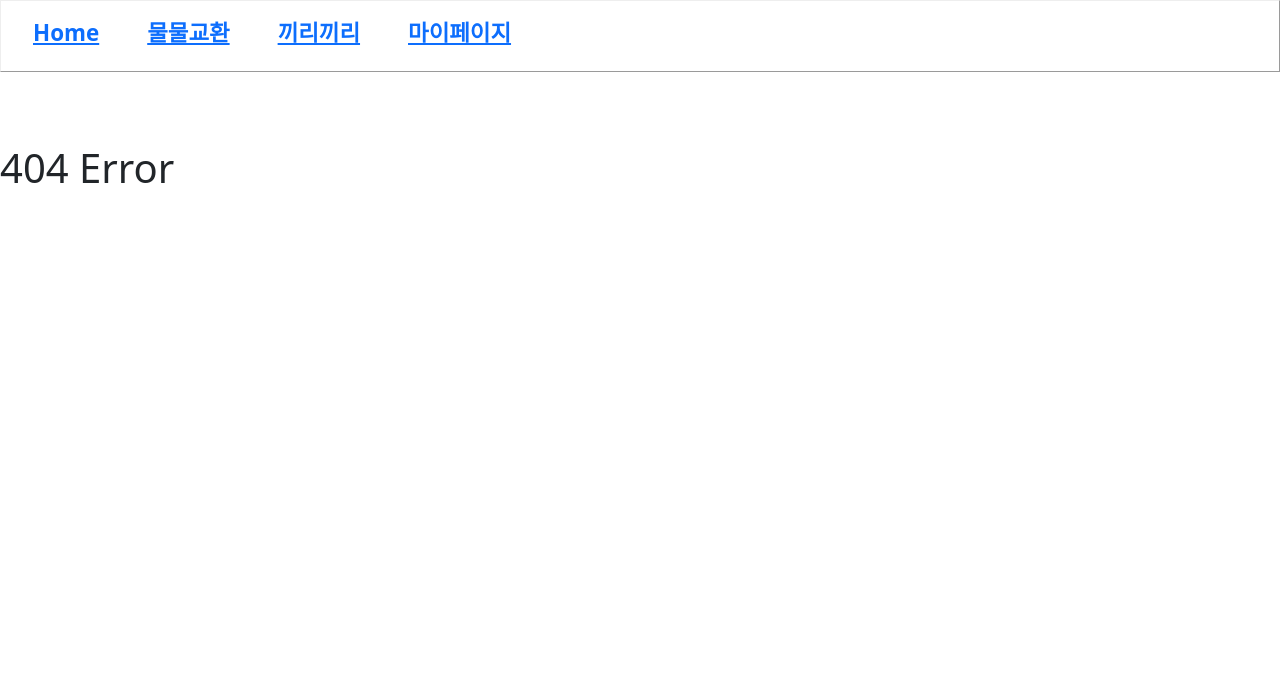
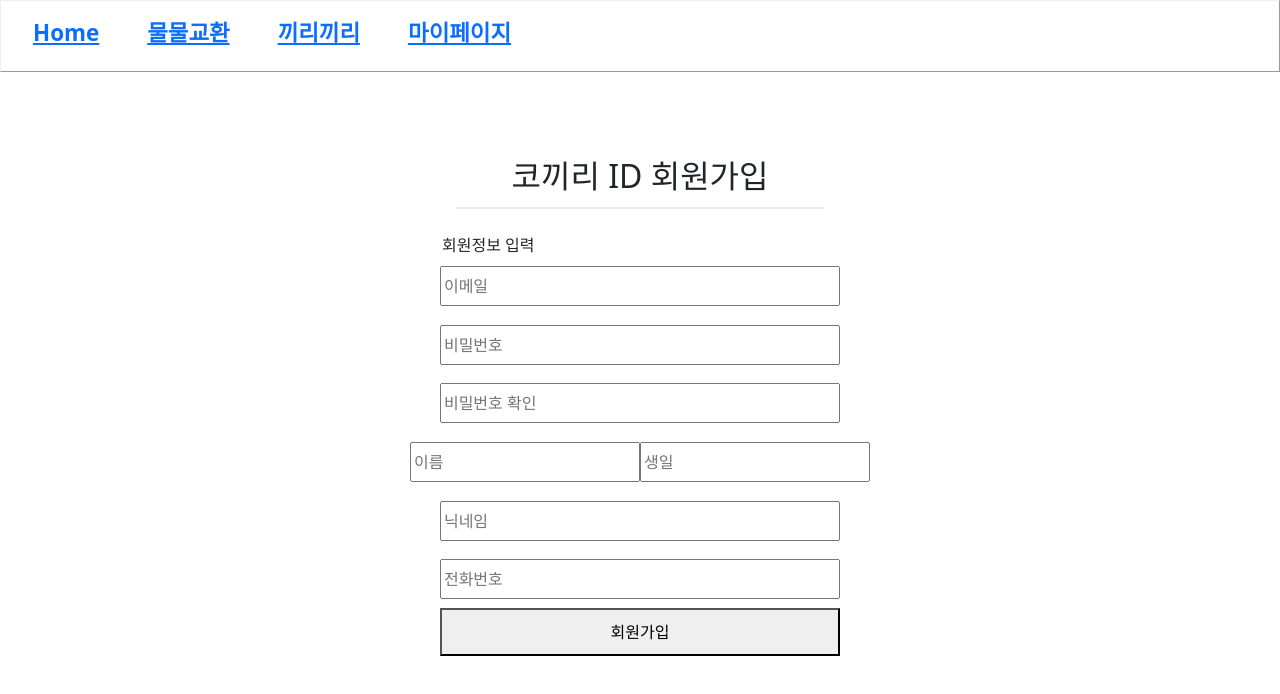
Before and after one commit to F3F-T/COKIRI, a React (Create React App) app in the folder frontend/: page /SignUp in a window 1280 px wide. Before the commit this address had no page. Shown: the top 694 px of the page. Built offline with nearby package versions, Linux system fonts and the light colour scheme.

Commit message:
[add] 회원가입 초안1

```diff
--- a/frontend/src/App.js
+++ b/frontend/src/App.js
@@ -11,6 +11,8 @@ import Nav from "./component/Nav";
 import { Navigate } from "react-router-dom";
 import NotFound from "./component/NotFound";
 import Login from "./routes/Login";
+import SignUp from "./routes/SignUp";
+
 import styles from "./styles/App.module.css";
 function App() {
     return (
@@ -23,6 +25,7 @@ function App() {
                 <Route path="/mulmultrade" element={ <MulmulTrade/>}/>
                 <Route path="/mulmultrade/mulmultrade2" element={<MulmulTrade2/>} />
                 <Route path="/login" element={<Login/>}/>
+                <Route path="/SignUp" element={<SignUp/>}/>
                 <Route path="/kirikiritrade" element={<KiriKiriTrade/>} />
                 <Route path="/mypage" element={<MyPage/>} />
             </Routes>
--- /dev/null
+++ b/frontend/src/routes/SignUp.js
@@ -0,0 +1,54 @@
+import React, {useState, useEffect, useMemo, useCallback} from 'react';
+import styles from "../styles/trade/Signup.module.css"
+import {useNavigate} from "react-router-dom";
+import Nav from 'react-bootstrap/Nav';
+import Navbar from 'react-bootstrap/Navbar';
+import myImage from "../img/cokkiriLogo.png"
+import PriceBox from "../component/trade/PriceBox";
+
+
+const SignUp = () => {
+    return (
+        <div className={styles.signup}>
+            <div className={styles.signupHeader}>
+                <div className={styles.signup_1}>코끼리 ID 회원가입</div>
+                <div className={styles.signup_2}><br/></div>
+                <div className={styles.signup_3}>회원정보 입력</div>
+
+            </div>
+            <div className={styles.userInfo}>
+                <div className={styles.userID}>
+                    <input type="text" className={styles.userID_2} placeholder="이메일"/>
+                </div>
+                <div className={styles.userPW}>
+                    <input type="text" className={styles.userID_2} placeholder="비밀번호"/>
+                </div>
+                <div className={styles.userPWC}>
+                    <input type="text" className={styles.userID_2} placeholder="비밀번호 확인"/>
+                </div>
+                <div className={styles.userNameBirth}>
+                    <div className={styles.userName}>
+                        <input type="text" className={styles.userID_3} placeholder="이름"/>
+                    </div>
+                    <div className={styles.userBirth}>
+                        <input type="text" className={styles.userID_3} placeholder="생일"/>
+                    </div>
+                </div>
+                <div className={styles.userNick}>
+                    <input type="text" className={styles.userID_2} placeholder="닉네임"/>
+                </div>
+                <div className={styles.userPN}>
+                    <input type="text" className={styles.userID_2} placeholder="전화번호"/>
+                </div>
+            </div>
+            <div className={styles.btnPlace}>
+                <button className={styles.btn}>회원가입</button>
+            </div>
+
+        </div>
+
+
+    );
+}
+
+export default SignUp;
--- /dev/null
+++ b/frontend/src/styles/trade/Signup.module.css
@@ -0,0 +1,69 @@
+.signup {
+    padding-top: 5rem;
+    width : 460px;
+    height: 650px;
+    text-align: center;
+    /*border: 1px solid red;*/
+    margin : auto; /*가운데 정렬*/
+}
+.signupHeader{
+    height: 20%;
+    /*border: 1px solid red;*/
+}
+.signup_1{
+    font-size : 2rem;
+    text-align: center;
+    height: 50%;
+    width: 80%;
+    margin : auto; /*가운데 정렬*/
+
+
+    border-bottom: 2px solid rgba(150, 150, 150, 0.2);
+
+}
+.signup_2{
+
+}
+.signup_3{
+    text-align: left;
+    margin-left: 2rem;
+    margin-bottom: 0rem;
+}
+
+.userInfo {
+    height: 60%;
+    /*border: 1px solid red;*/
+    border-radius: 10px;
+    width: 100%;
+    display: grid;
+    grid-template-rows: repeat(6,1fr);
+    gap: 10px;
+}
+.userNameBirth{
+    width: 100%;
+}
+.userID_2{
+    width: 87%;
+    height: 2.5rem;
+
+}
+.userID_3{
+    width: 100%;
+    height: 2.5rem;
+
+}
+.btnPlace{
+    height: 10%;
+    /*border: 1px solid red;*/
+
+}
+.userNameBirth{
+    display: flex;
+    flex-direction: row;
+    justify-content: space-evenly;
+}
+.btn{
+    width : 87%;
+    height: 3rem;
+    text-align: center;
+}
```
